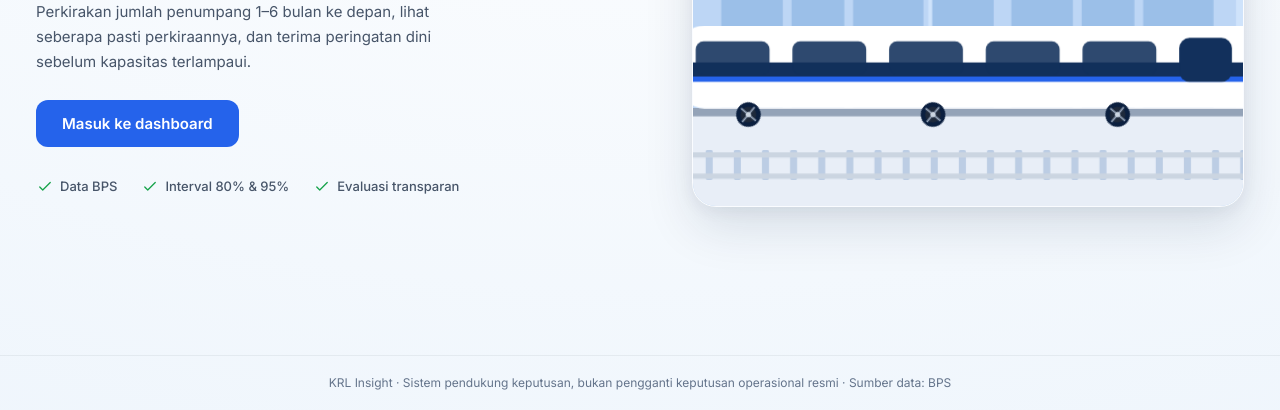
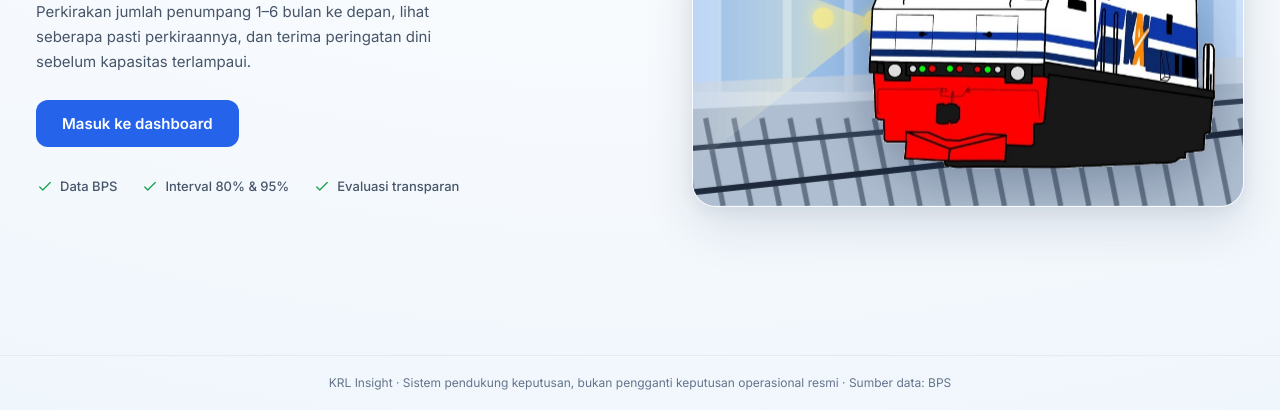
Before and after one commit to LeandroJovan/prediksi-penumpang-krl-jabodetabek, a plain HTML site: page frontend/index.html in a window 1280 px wide. Shown: the part 390-800 px from the top of the page. Drawn offline with nearby package versions, Linux system fonts and the light colour scheme.

Commit message:
feat(frontend): terapkan ilustrasi lokomotif KAI asli dengan sorot lampu dinamis dan getaran mesin

```diff
--- a/frontend/css/styles.css
+++ b/frontend/css/styles.css
@@ -90,7 +90,7 @@ body.intro #sidebar,body.intro #topbar{display:none}body.intro{background:#fff}b
 .lp-marks svg{color:#16a34a;flex:none}
 .lp-scene{position:relative;width:100%;height:100%;min-height:380px;max-height:480px;border-radius:24px;overflow:hidden;box-shadow:0 20px 50px rgba(11,31,63,.12),0 4px 16px rgba(11,31,63,.06);border:1px solid rgba(255,255,255,.9);background:#cfe3fb;display:flex;align-items:center;justify-content:center}
 .lp-scene svg{width:100%;height:100%;display:block}
-.lp-float{position:absolute;right:22px;top:22px;background:rgba(255,255,255,.95);backdrop-filter:blur(8px);border-radius:14px;padding:12px 18px;box-shadow:0 8px 24px rgba(15,23,42,.15);border:1px solid rgba(255,255,255,.8)}
+.lp-float{position:absolute;right:22px;top:22px;background:rgba(255,255,255,.95);backdrop-filter:blur(8px);border-radius:14px;padding:12px 18px;box-shadow:0 8px 24px rgba(15,23,42,.15);border:1px solid rgba(255,255,255,.8);z-index:10}
 .lp-float b{display:block;font-size:20px;color:#0b1f3f;font-weight:700}
 .lp-float span{font-size:12px;color:#64748b;font-weight:500}
 .lp-foot{text-align:center;color:#64748b;font-size:12px;padding:18px 36px;border-top:1px solid rgba(15,23,42,.06);box-sizing:border-box;width:100%}
@@ -176,6 +176,49 @@ body.intro #sidebar,body.intro #topbar{display:none}body.intro{background:#fff}b
   will-change: transform;
 }
 
+/* 7. Lokomotif KAI (3/4 Perspektif) & Sorot Lampu Depan */
+.krl-bg-svg {
+  position: absolute;
+  inset: 0;
+  width: 100%;
+  height: 100%;
+  display: block;
+  z-index: 1;
+}
+
+.krl-loco-wrap {
+  position: absolute;
+  right: -5px;
+  bottom: -20px;
+  width: 78%;
+  max-width: 480px;
+  z-index: 2;
+  pointer-events: none;
+  animation: kai-loco-vibe 0.35s ease-in-out infinite alternate;
+  will-change: transform;
+}
+
+.krl-loco-img {
+  width: 100%;
+  height: auto;
+  display: block;
+  filter: drop-shadow(0 14px 28px rgba(11, 31, 63, 0.32));
+}
+
+@keyframes kai-loco-vibe {
+  0% { transform: translateY(0); }
+  100% { transform: translateY(-2.5px); }
+}
+
+.krl-headlights {
+  animation: kai-headlight-pulse 1.8s ease-in-out infinite alternate;
+}
+
+@keyframes kai-headlight-pulse {
+  0% { opacity: 0.5; }
+  100% { opacity: 0.9; }
+}
+
 /* Aksesibilitas: nonaktifkan animasi bila pengguna meminta reduced motion */
 @media (prefers-reduced-motion: reduce) {
   .krl-sun,
@@ -183,7 +226,9 @@ body.intro #sidebar,body.intro #topbar{display:none}body.intro{background:#fff}b
   .krl-city-near,
   .krl-ties,
   .krl-body,
-  .krl-wheel {
+  .krl-wheel,
+  .krl-loco-wrap,
+  .krl-headlights {
     animation: none !important;
   }
 }
--- a/frontend/index.html
+++ b/frontend/index.html
@@ -6,7 +6,7 @@
 <title>KRL Insight</title>
 <link rel="preconnect" href="https://fonts.googleapis.com">
 <link href="https://fonts.googleapis.com/css2?family=Inter:wght@400;500;600;700&display=swap" rel="stylesheet">
-<link rel="stylesheet" href="css/styles.css">
+<link rel="stylesheet" href="css/styles.css?v=3">
 </head>
 <body>
 <header id="topbar">
@@ -21,6 +21,6 @@
   <div id="view"></div>
 </main>
 <script src="https://cdnjs.cloudflare.com/ajax/libs/Chart.js/4.4.1/chart.umd.min.js"></script>
-<script src="js/app.js"></script>
+<script src="js/app.js?v=3"></script>
 </body>
 </html>
--- a/frontend/js/app.js
+++ b/frontend/js/app.js
@@ -117,51 +117,60 @@ const pages = {
         <p>Perkirakan jumlah penumpang 1–6 bulan ke depan, lihat seberapa pasti perkiraannya, dan terima peringatan dini sebelum kapasitas terlampaui.</p>
         <div class="hero-cta"><a class="btn acc lg" href="#dashboard">Masuk ke dashboard</a></div>
         <ul class="lp-marks"><li>${I(P.check, 18)}Data BPS</li><li>${I(P.check, 18)}Interval 80% &amp; 95%</li><li>${I(P.check, 18)}Evaluasi transparan</li></ul></div>
-      <div class="lp-scene"><svg viewBox="0 0 640 430" preserveAspectRatio="xMidYMid slice" role="img" aria-label="Ilustrasi KRL di stasiun">
+      <div class="lp-scene">
+        <svg class="krl-bg-svg" viewBox="0 0 640 430" preserveAspectRatio="xMidYMid slice" role="img" aria-label="Latar Stasiun dan Rel KRL">
+          <defs>
+            <linearGradient id="beam-gradient" x1="100%" y1="50%" x2="0%" y2="50%">
+              <stop offset="0%" stop-color="#fef08a" stop-opacity="0.85"/>
+              <stop offset="40%" stop-color="#fef9c3" stop-opacity="0.4"/>
+              <stop offset="100%" stop-color="#ffffff" stop-opacity="0"/>
+            </linearGradient>
+            <filter id="glow" x="-50%" y="-50%" width="200%" height="200%">
+              <feGaussianBlur stdDeviation="6" result="blur"/>
+              <feComposite in="SourceGraphic" in2="blur" operator="over"/>
+            </filter>
+          </defs>
+
+          <!-- Langit & Matahari -->
           <rect width="640" height="430" fill="#cfe3fb"/>
-        <circle class="krl-sun" cx="520" cy="90" r="46" fill="#fff" opacity=".75"/>
+          <circle class="krl-sun" cx="520" cy="80" r="46" fill="#fff" opacity=".75"/>
 
           <!-- Parallax Lapisan Gedung Jauh (Distant Skyline) -->
           <g class="krl-city-far" fill="#bdd6f5">
-          ${[0, 640].map((dx) => [[10, 170, 50, 150], [70, 130, 60, 190], [140, 190, 70, 130], [220, 140, 50, 180], [280, 160, 60, 160], [350, 120, 70, 200], [430, 180, 50, 140], [490, 135, 70, 185], [570, 165, 60, 155]].map(([x, y, w, h]) => `<rect x="${x + dx}" y="${y}" width="${w}" height="${h}"/>`).join('')).join('')}
+            ${[0, 640].map((dx) => [[10, 150, 50, 150], [70, 110, 60, 190], [140, 170, 70, 130], [220, 120, 50, 180], [280, 140, 60, 160], [350, 100, 70, 200], [430, 160, 50, 140], [490, 115, 70, 185], [570, 145, 60, 155]].map(([x, y, w, h]) => `<rect x="${x + dx}" y="${y}" width="${w}" height="${h}"/>`).join('')).join('')}
           </g>
 
           <!-- Parallax Lapisan Gedung Dekat (Midground Skyline) -->
           <g class="krl-city-near" fill="#9bbfe8">
-          ${[0, 640].map((dx) => [[20, 150, 70, 170], [100, 110, 60, 210], [170, 170, 80, 150], [330, 130, 70, 190], [410, 175, 60, 145], [480, 120, 80, 200], [570, 160, 70, 160]].map(([x, y, w, h]) => `<rect x="${x + dx}" y="${y}" width="${w}" height="${h}"/>`).join('')).join('')}
+            ${[0, 640].map((dx) => [[20, 130, 70, 170], [100, 90, 60, 210], [170, 150, 80, 150], [330, 110, 70, 190], [410, 155, 60, 145], [480, 100, 80, 200], [570, 140, 70, 160]].map(([x, y, w, h]) => `<rect x="${x + dx}" y="${y}" width="${w}" height="${h}"/>`).join('')).join('')}
           </g>
 
-        <!-- Peron dan Tanah -->
-        <rect y="318" width="640" height="112" fill="#e8eef7"/>
-        <rect y="318" width="640" height="10" fill="#94a3b8"/>
+          <!-- Tanah / Balas Rel -->
+          <polygon points="0,290 640,260 640,430 0,430" fill="#cbd5e1" opacity=".7"/>
+          <polygon points="0,320 640,290 640,430 0,430" fill="#94a3b8" opacity=".5"/>
 
           <!-- Bantalan Rel Bergerak Cepat -->
           <g class="krl-ties">
-          ${Array.from({length: 40}, (_, i) => `<rect x="${i * 32}" y="366" width="8" height="34" rx="2" fill="#b0c4de" opacity=".8"/>`).join('')}
-        </g>
-        <path d="M0 372H640M0 396H640" stroke="#cbd5e1" stroke-width="6"/>
-        <path d="M0 40H640" stroke="#64748b" stroke-width="2"/>
-
-        <!-- Badan Kereta Bergetar Halus -->
-        <g class="krl-body">
-          <rect x="-10" y="226" width="680" height="94" rx="30" fill="#fff"/>
-          <rect x="-10" y="268" width="680" height="16" fill="#12305c"/>
-          <rect x="-10" y="284" width="680" height="6" fill="#2563eb"/>
-          ${[10, 120, 230, 340, 450].map((x) => `<rect x="${x}" y="244" width="84" height="38" rx="9" fill="#12305c" opacity=".88"/>`).join('')}
-          <rect x="560" y="240" width="60" height="50" rx="12" fill="#12305c"/>
+            ${Array.from({length: 40}, (_, i) => `<line x1="${i * 32}" y1="330" x2="${i * 32 + 20}" y2="430" stroke="#475569" stroke-width="6" opacity=".7"/>`).join('')}
           </g>
 
-        <!-- Roda Berputar Terus -->
-        ${[70, 280, 490].map((x) => `
-          <g class="krl-wheel" style="transform-origin: ${x}px 326px;">
-            <circle cx="${x}" cy="326" r="14" fill="#0b1f3f"/>
-            <circle cx="${x}" cy="326" r="9" fill="#1e293b"/>
-            <line x1="${x - 11}" y1="326" x2="${x + 11}" y2="326" stroke="#94a3b8" stroke-width="2"/>
-            <line x1="${x}" y1="315" x2="${x}" y2="337" stroke="#94a3b8" stroke-width="2"/>
-            <circle cx="${x}" cy="326" r="3" fill="#cbd5e1"/>
+          <!-- Rel Baja -->
+          <path d="M0 365 L640 310" stroke="#334155" stroke-width="6"/>
+          <path d="M0 415 L640 345" stroke="#1e293b" stroke-width="7"/>
+
+          <!-- Sorot Lampu Depan Lokomotif (Headlight Light Cone) -->
+          <g class="krl-headlights">
+            <polygon points="215,220 0,140 0,390" fill="url(#beam-gradient)"/>
+            <circle cx="215" cy="220" r="14" fill="#fef08a" filter="url(#glow)"/>
+            <circle cx="155" cy="216" r="12" fill="#fef08a" filter="url(#glow)"/>
           </g>
-        `).join('')}
         </svg>
+
+        <!-- Lokomotif KAI (Transparan dengan Getaran Mesin) -->
+        <div class="krl-loco-wrap">
+          <img src="img/lokomotif-kai.png" alt="Lokomotif KAI" class="krl-loco-img"/>
+        </div>
+
         <div class="lp-float"><b>5 model</b><span>dibandingkan lewat backtesting</span></div></div>
     </div></section>
 
```
Also changed, not shown: frontend/img/lokomotif-kai.png (added). Lines whose indentation alone changed are shown as unchanged.
